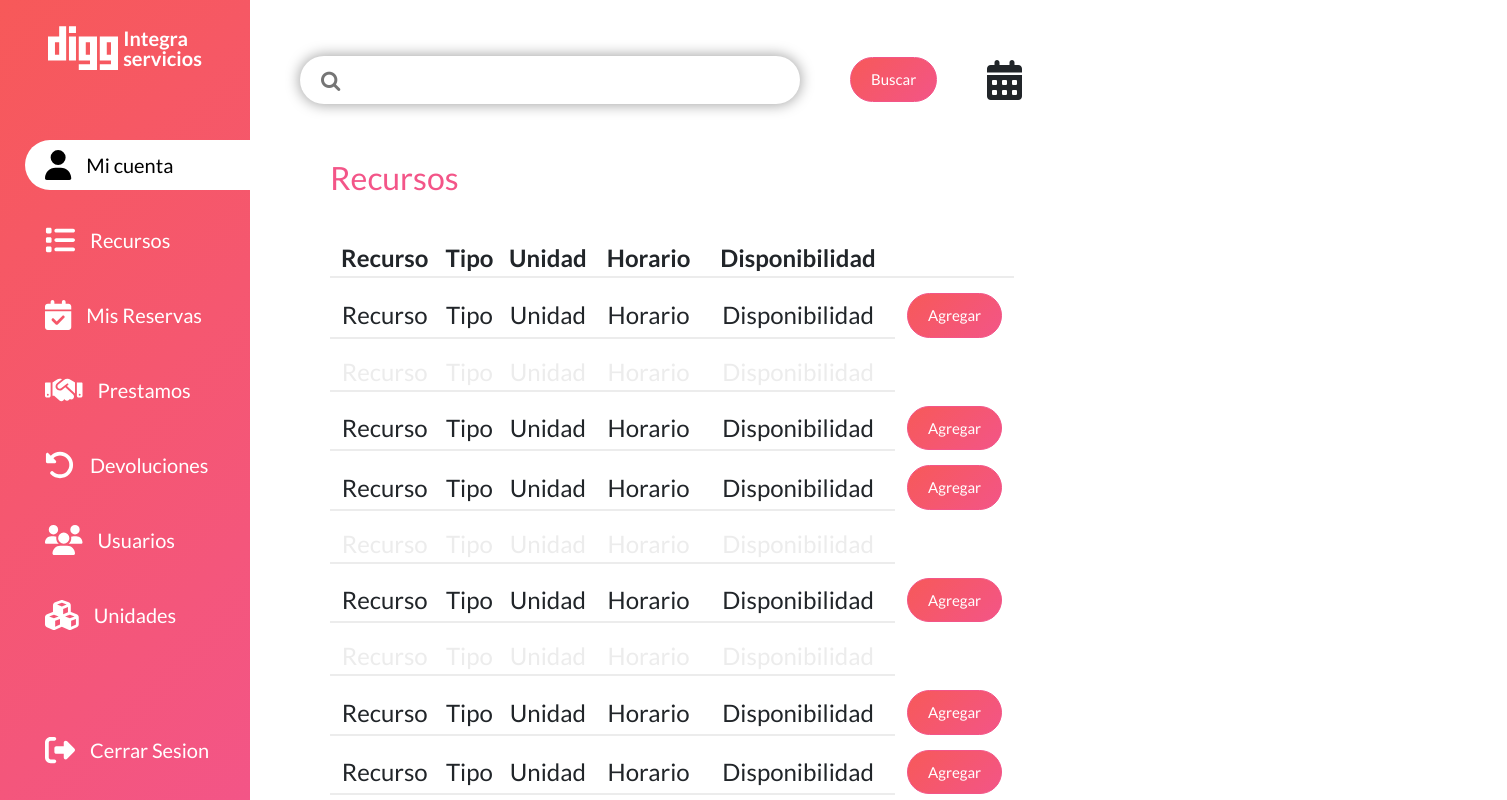
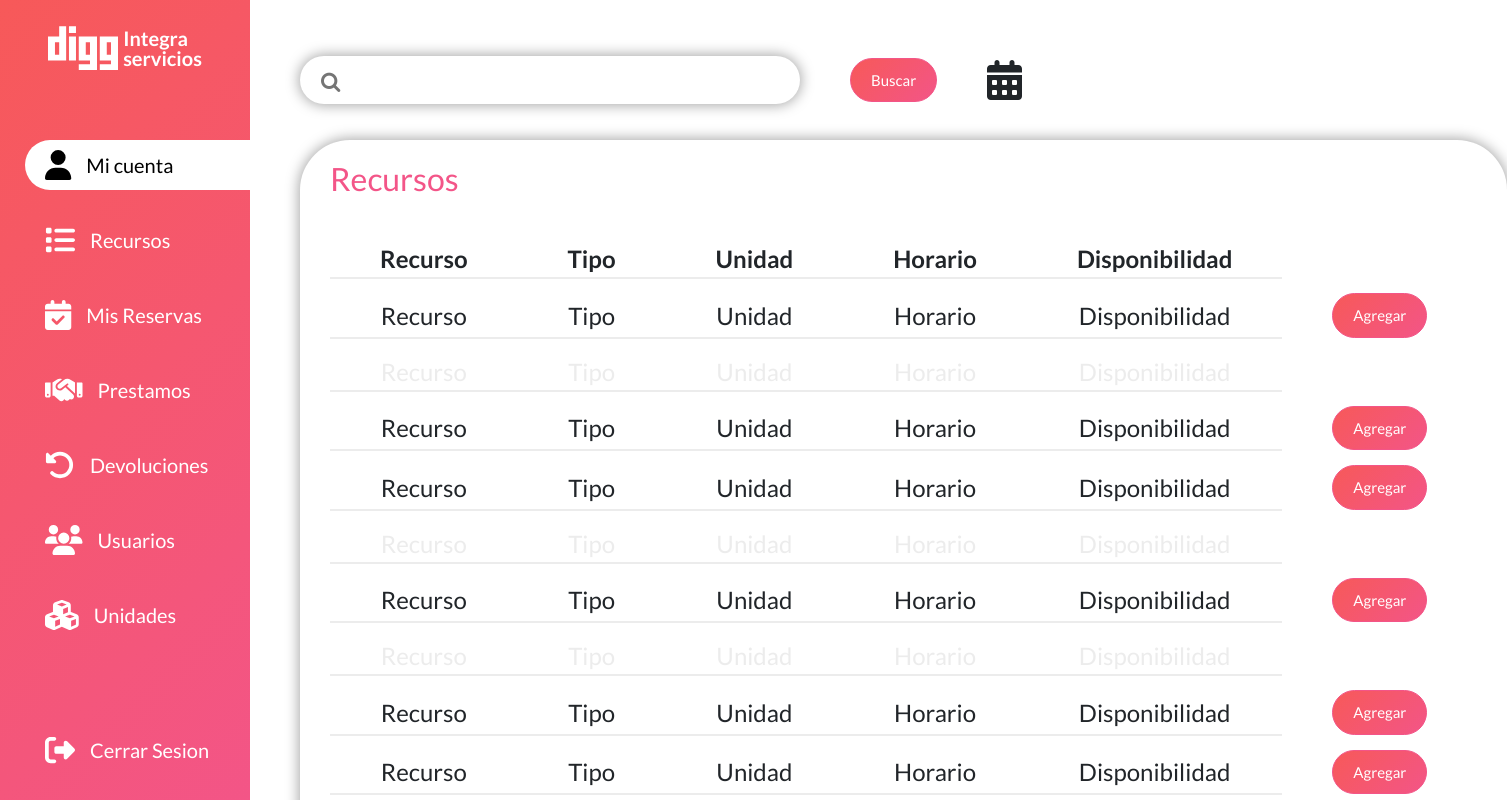
Before and after one commit to erickturriago/integra-servicios, a React (Vite) app: page /reserva in a window 1280 px wide. Shown: the top 800 px of the page, 1507 px wide, since content can reach past the window. Built offline with nearby package versions, Linux system fonts and the light colour scheme.

Commit message:
cambios vista recursos

```diff
--- a/src/App.jsx
+++ b/src/App.jsx
@@ -10,6 +10,7 @@ import NavBar from './components/NavBar/NavBar';
 import Prestamo from './components/Prestamo/Prestamo';
 import Reserva from './components/Reserva/Reserva';
 import RecursoHorarios from './components/RecursoHorarios/RecursoHorarios';
+import InfoUsuario from './components/InfoUsuario/InfoUsuario';
 //import RegisterPage from './pages/register/RegisterPage';
 
 function App() {
@@ -24,6 +25,7 @@ function App() {
 
   return (
     <>
+      {/* <InfoUsuario/> */}
       <RecursoHorarios/>
       {/* <BrowserRouter>
         <Routes>
--- a/src/components/RecursoHorarios/RecursoHorarios.css
+++ b/src/components/RecursoHorarios/RecursoHorarios.css
@@ -64,16 +64,15 @@
   gap: 20px;
   background-color: #fff;
   width: fit-content;
-  min-width: 80%;
   padding: 20px 30px;
   height: var(--alto-container-horas);
 }
 #containerHoras table {
   font-size: 1.5rem;
 }
-#containerHoras table th, td {
+#containerHoras th, #containerHoras td {
   border-bottom: 2px solid rgba(128, 128, 128, 0.15);
-  padding: 15px 0 0;
+  padding: 15px 50px 0;
   text-align: center;
   vertical-align: middle;
   width: fit-content;
@@ -81,7 +80,7 @@
 #containerHoras .unavailable {
     color: rgba(128, 128, 128, 0.15);
 }
-.agregar {
+#containerHoras .agregar {
   border-bottom: none;
 }
 #containerRecursos h1 {
--- a/src/index.css
+++ b/src/index.css
@@ -12,8 +12,14 @@
 html,
 body,
 #root {
-  display: flex;
+  display: inline-block;
   width: 100vw;
   min-height: 100vh;
   height: auto;
 }
+.sombreado{
+  border-radius: 50px;
+  -webkit-box-shadow: 0 0 14px 1px #a3a3a3;
+  -moz-box-shadow: 0 0 14px 1px #a3a3a3;
+  box-shadow: 0 0 14px 1px #a3a3a3;
+}
```
